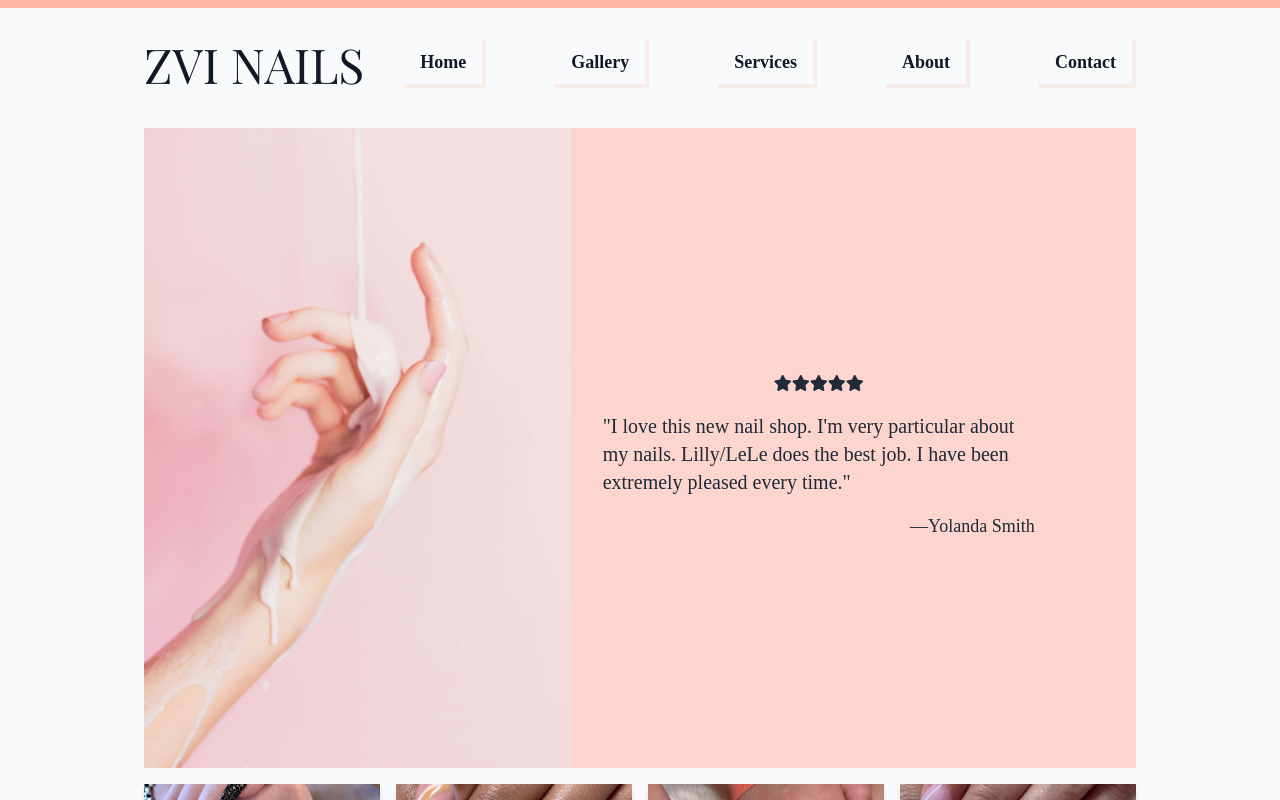
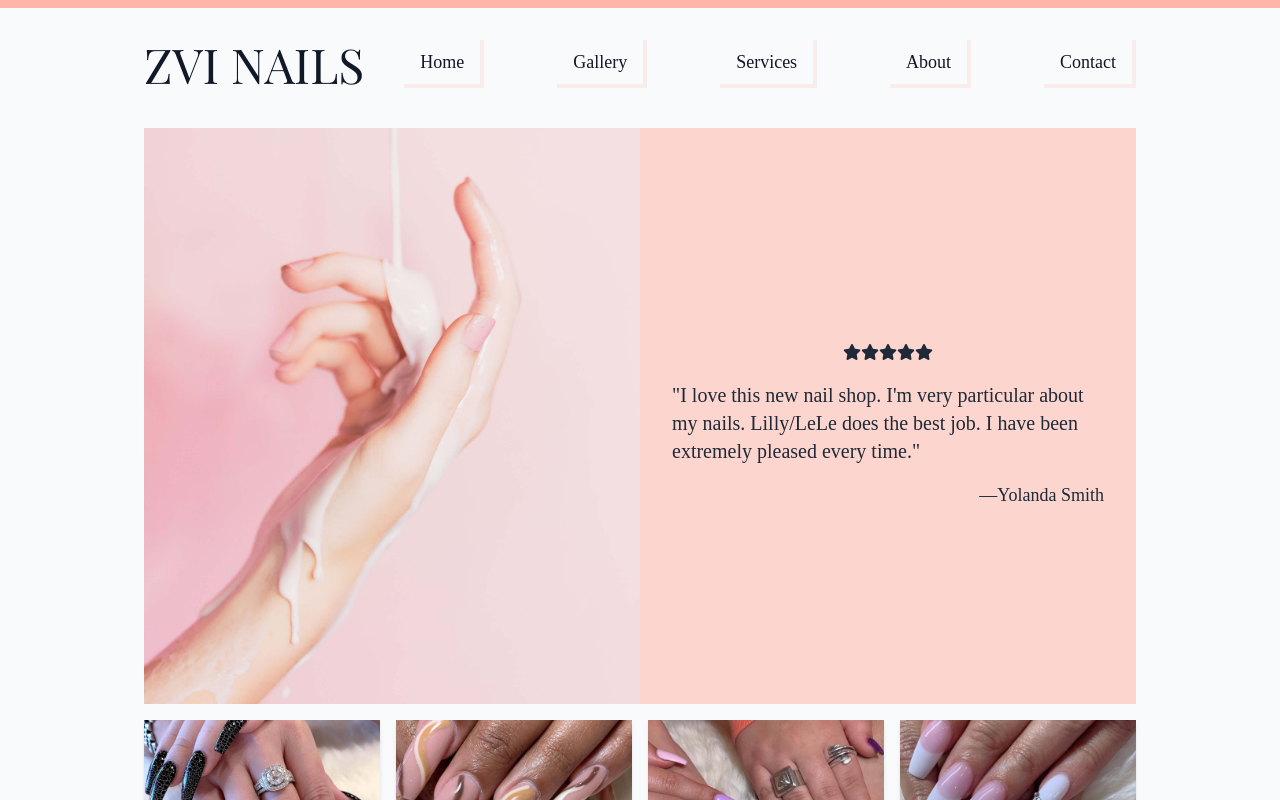
Before and after one commit to anthonybui1/zvi-nails, a React (Create React App) app: page / in a window 1280 px wide. Shown: the top 800 px of the page. Built offline with nearby package versions, Linux system fonts and the light colour scheme; a web font is replaced by a local one.

Commit message:
Fixed content shift on load in hero

```diff
--- a/src/atoms/DesktopMenuAnchor.js
+++ b/src/atoms/DesktopMenuAnchor.js
@@ -10,7 +10,7 @@ const DesktopMenuAnchor = ({ text, link, clickHandler }) => {
 				onClick={clickHandler}
 				aria-label={`Click the anchor link to jump to the ${text} section of the page`}
 			>
-				<b>{text}</b>
+				{text}
 			</Link>
 		</React.Fragment>
 	);
--- a/src/organisms/Hero.js
+++ b/src/organisms/Hero.js
@@ -16,10 +16,10 @@ const Hero = () => {
 
 	return (
 		<React.Fragment>
-			<section className='flex bg-lightpink' id='hero'>
-				<div>
+			<section className='bg-lightpink w-full md:h-144 h-96 flex justify-center items-center' id='hero'>
+				<div className='flex h-full w-1/2'>
 					<img
-						className='object-cover h-full lg:max-h-eightyscreen md:max-h-eightyscreen max-h-fiftyscreen'
+						className='object-cover w-full'
 						src={heroImg}
 						alt='Hand covered in paint.'
 					/>
--- a/src/organisms/Location.js
+++ b/src/organisms/Location.js
@@ -48,7 +48,7 @@ const Location = () => {
 				loading='false'
 				className='w-full h-128'
 				title='Google Maps Directions'
-			/>
+			></iframe>
 		</section>
 	);
 };
--- a/tailwind.config.js
+++ b/tailwind.config.js
@@ -17,10 +17,6 @@ module.exports = {
 				'128': '32rem',
 				'144': '36rem',
 			},
-			maxHeight: {
-				'fiftyscreen': '50vh',
-				'eightyscreen': '80vh',
-			},
 		},
 	},
 	variants: {
```
